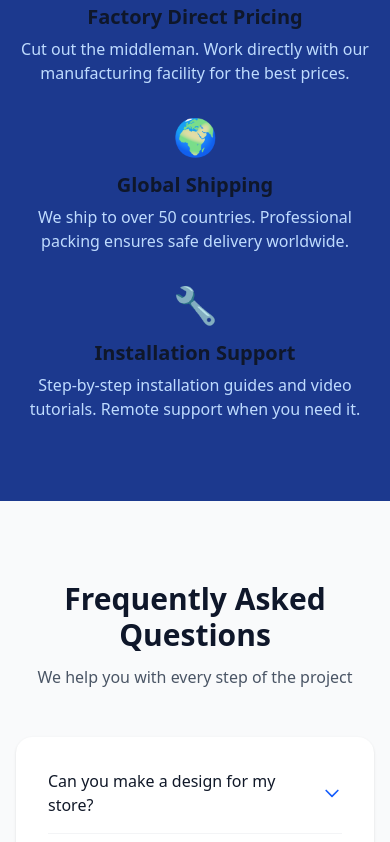
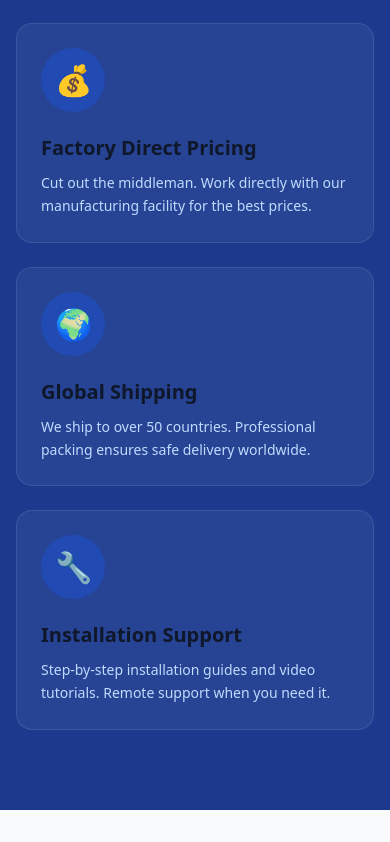
Before and after one commit to Benoy1200/goodok-website, a Next.js app: page / in a window 390 px wide. Shown: the part 4842-5684 px from the top of the page. Built offline with nearby package versions, Linux system fonts and the light colour scheme.

Commit message:
style: redesign why-choose-us and faq sections for premium look

```diff
--- a/app/page.tsx
+++ b/app/page.tsx
@@ -298,12 +298,17 @@ export default function Home() {
             </p>
           </div>
 
-          <div className="grid md:grid-cols-2 lg:grid-cols-4 gap-8">
+          <div className="grid md:grid-cols-2 lg:grid-cols-4 gap-6">
             {features.map((feature) => (
-              <div key={feature.title} className="text-center">
-                <div className="text-4xl mb-4">{feature.icon}</div>
-                <h3 className="text-xl font-semibold mb-2">{feature.title}</h3>
-                <p className="text-blue-200">{feature.description}</p>
+              <div
+                key={feature.title}
+                className="bg-white/5 border border-white/10 rounded-2xl p-6 hover:bg-white/10 transition-colors duration-300 group"
+              >
+                <div className="w-16 h-16 bg-blue-600/30 rounded-full flex items-center justify-center text-3xl mb-6 group-hover:scale-110 transition-transform duration-300">
+                  {feature.icon}
+                </div>
+                <h3 className="text-xl font-semibold mb-3">{feature.title}</h3>
+                <p className="text-blue-200 text-sm leading-relaxed">{feature.description}</p>
               </div>
             ))}
           </div>
@@ -321,24 +326,27 @@ export default function Home() {
           </div>
 
           <div className="max-w-5xl mx-auto">
-            <div className="bg-white rounded-2xl shadow-sm p-8">
-              <div className="grid md:grid-cols-2 gap-x-12 gap-y-6">
+            <div className="grid md:grid-cols-2 gap-6">
               {faqs.map((faq, index) => (
-                  <div key={index} className="border-b border-gray-100 pb-4">
+                <div
+                  key={index}
+                  className="bg-white rounded-xl shadow-sm hover:shadow-md transition-shadow duration-300 p-6 border border-gray-100"
+                >
                   <details className="group">
                     <summary className="flex justify-between items-center cursor-pointer list-none">
-                        <span className="font-medium text-gray-900 pr-4">{faq.question}</span>
-                        <span className="text-blue-600 group-open:rotate-180 transition-transform">
+                      <span className="font-semibold text-gray-900 pr-4">{faq.question}</span>
+                      <span className="text-blue-600 group-open:rotate-180 transition-transform duration-300 bg-blue-50 p-1 rounded-full">
                         <svg className="w-5 h-5" fill="none" viewBox="0 0 24 24" stroke="currentColor">
                           <path strokeLinecap="round" strokeLinejoin="round" strokeWidth={2} d="M19 9l-7 7-7-7" />
                         </svg>
                       </span>
                     </summary>
-                      <p className="text-gray-600 mt-3 text-sm">{faq.answer}</p>
+                    <p className="text-gray-600 mt-4 text-sm leading-relaxed pl-1 pt-2 border-t border-gray-50/50">
+                      {faq.answer}
+                    </p>
                   </details>
                 </div>
               ))}
-              </div>
             </div>
             <div className="text-center mt-8">
               <Link href="/faq" className="text-blue-600 font-medium hover:underline">
```
Lines whose indentation alone changed are shown as unchanged.
